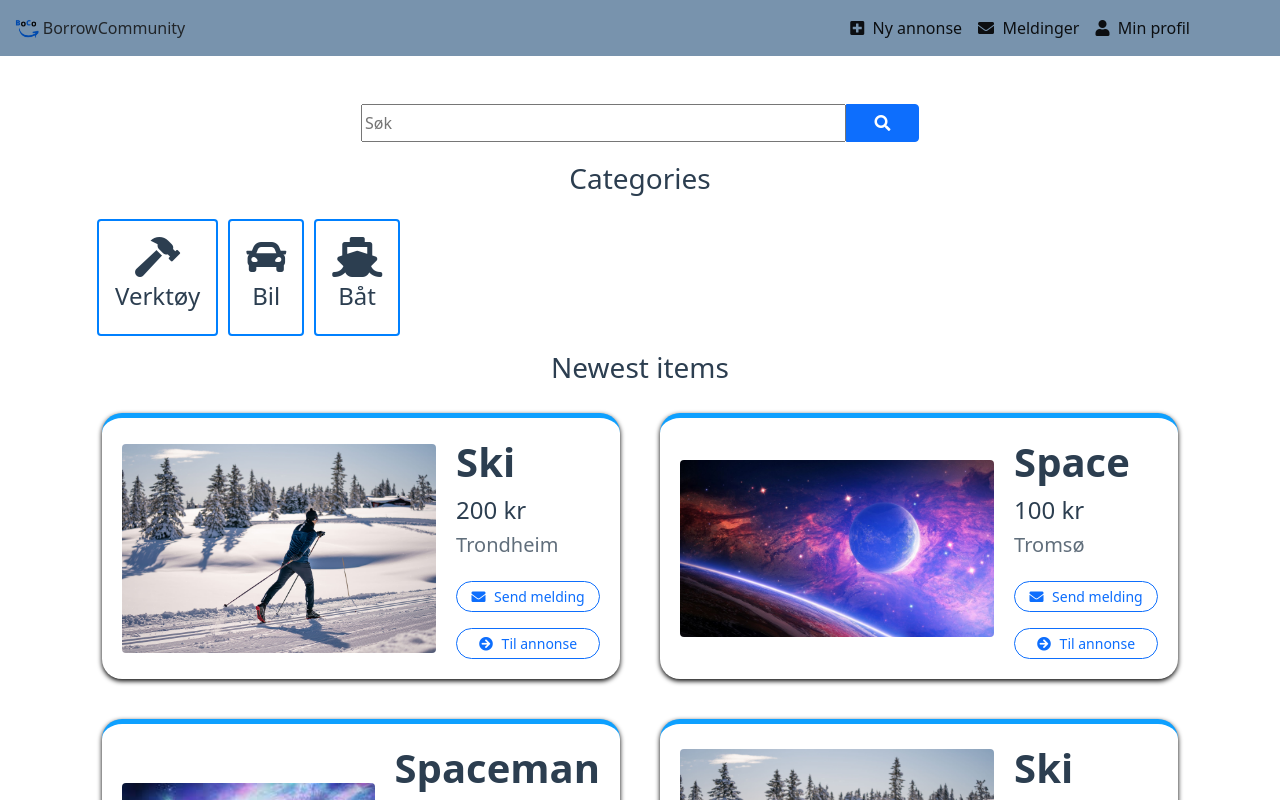
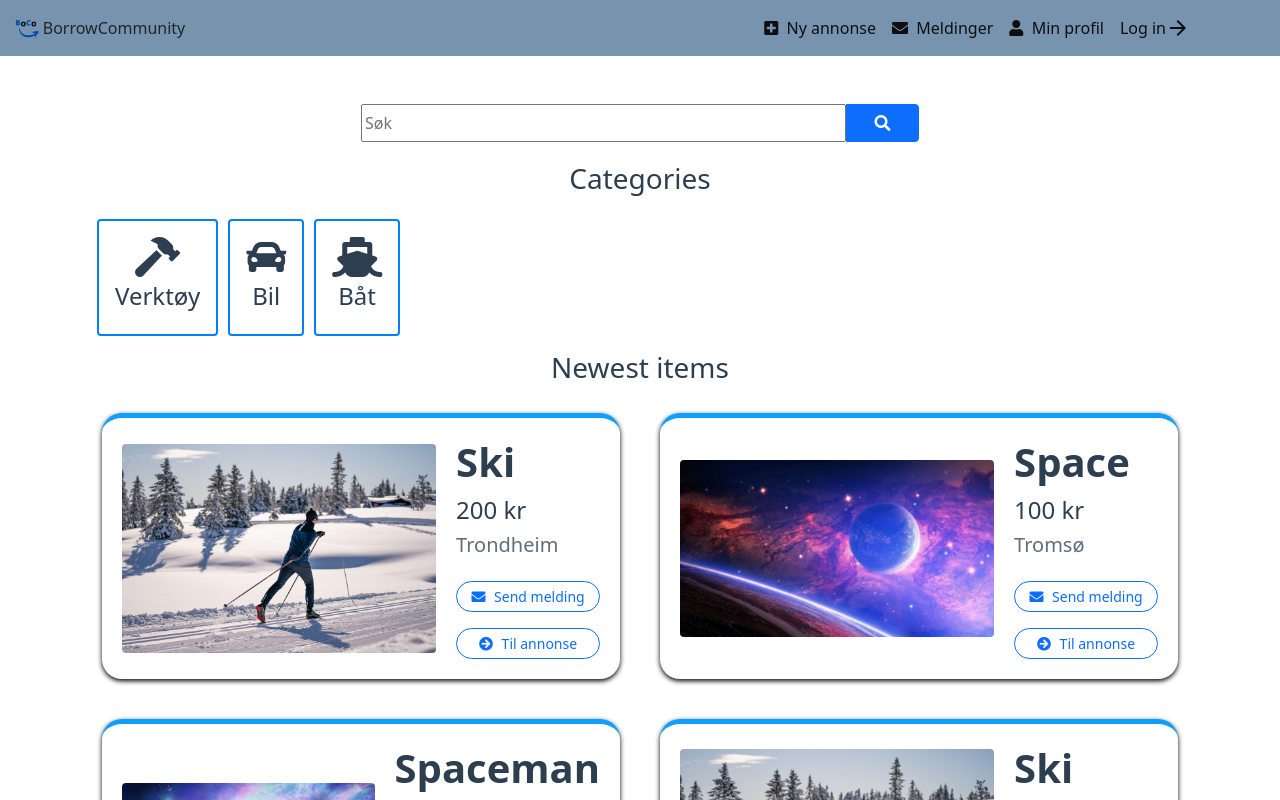
Before and after one commit to thadshap/Boco-project-frontend, a Vue app: page / in a window 1280 px wide. Shown: the top 800 px of the page. Built offline with nearby package versions, Linux system fonts and the light colour scheme; no server answers; a web font is replaced by a local one; what vue3-openlayers would draw is missing.

Commit message:
removed non functional 'this.store' calls

```diff
--- a/src/components/HeaderComponent.vue
+++ b/src/components/HeaderComponent.vue
@@ -16,7 +16,7 @@
       </button>
         <div class="collapse navbar-collapse" id="navcol-2">
           <ul class="navbar-nav ms-auto">
-            <li class="nav-item" v-if="this.$store.getters.loggedIn">
+            <li class="nav-item">
 
               <router-link to="/new_ad" class="nav-link active text-end">
                 <i class="fa fa-plus-square"></i>
@@ -24,7 +24,7 @@
               </router-link>
 
             </li>
-            <li class="nav-item" v-if="this.$store.getters.loggedIn">
+            <li class="nav-item">
 
               <router-link to="/" class="nav-link active text-end">
                 <i class="fa fa-envelope"></i>
@@ -32,7 +32,7 @@
               </router-link>
 
             </li>
-            <li class="nav-item" v-if="this.$store.getters.loggedIn">
+            <li class="nav-item">
 
               <router-link to="/my_profile" class="nav-link active text-end">
                 <i class="fa fa-user"></i>
@@ -41,7 +41,7 @@
 
             </li>
 
-            <li class="nav-item" v-if="!this.$store.getters.loggedIn">
+            <li class="nav-item">
 
               <router-link to="/login" class="nav-link active text-end d-flex flex-row align-items-center">
                 <span>Log in</span>
```
